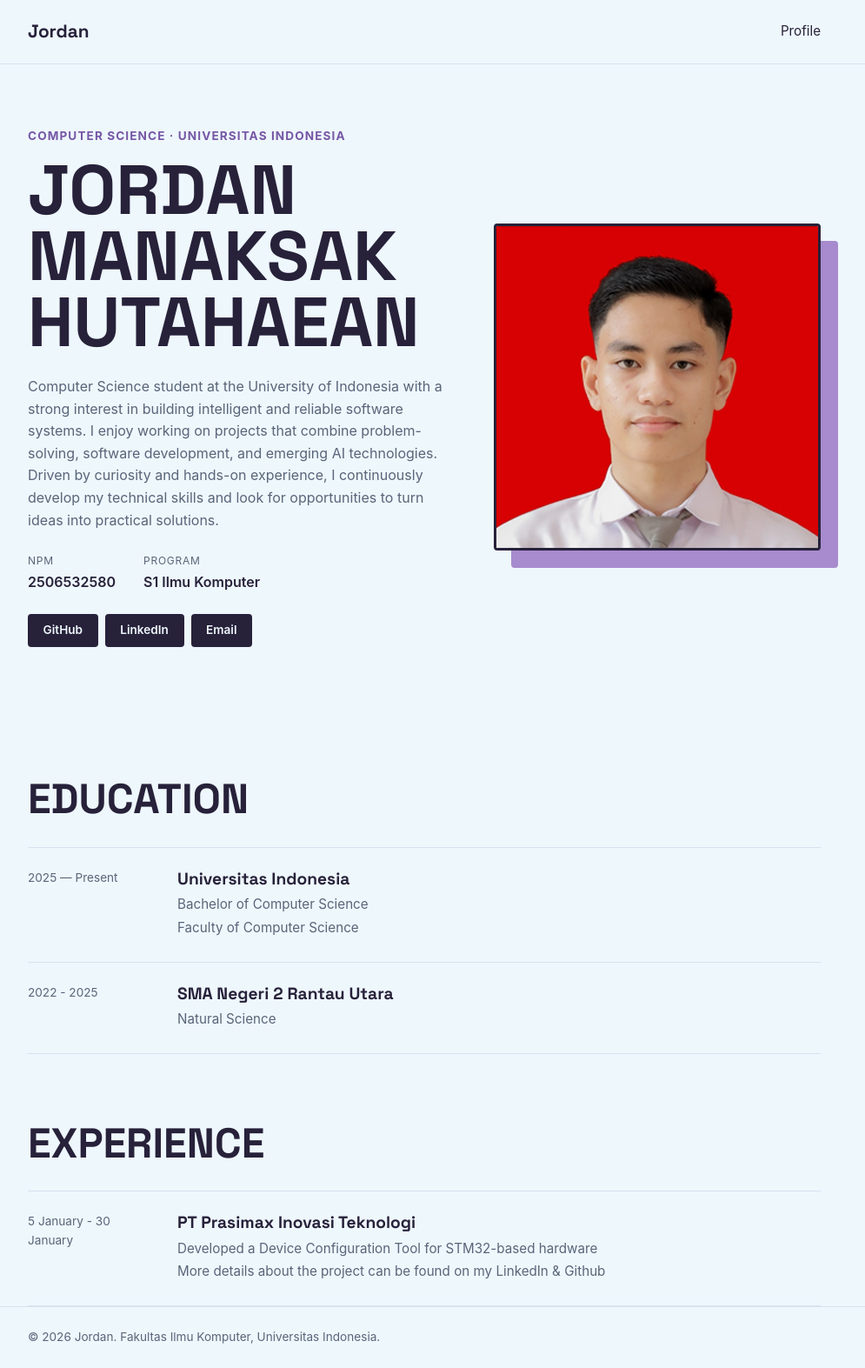
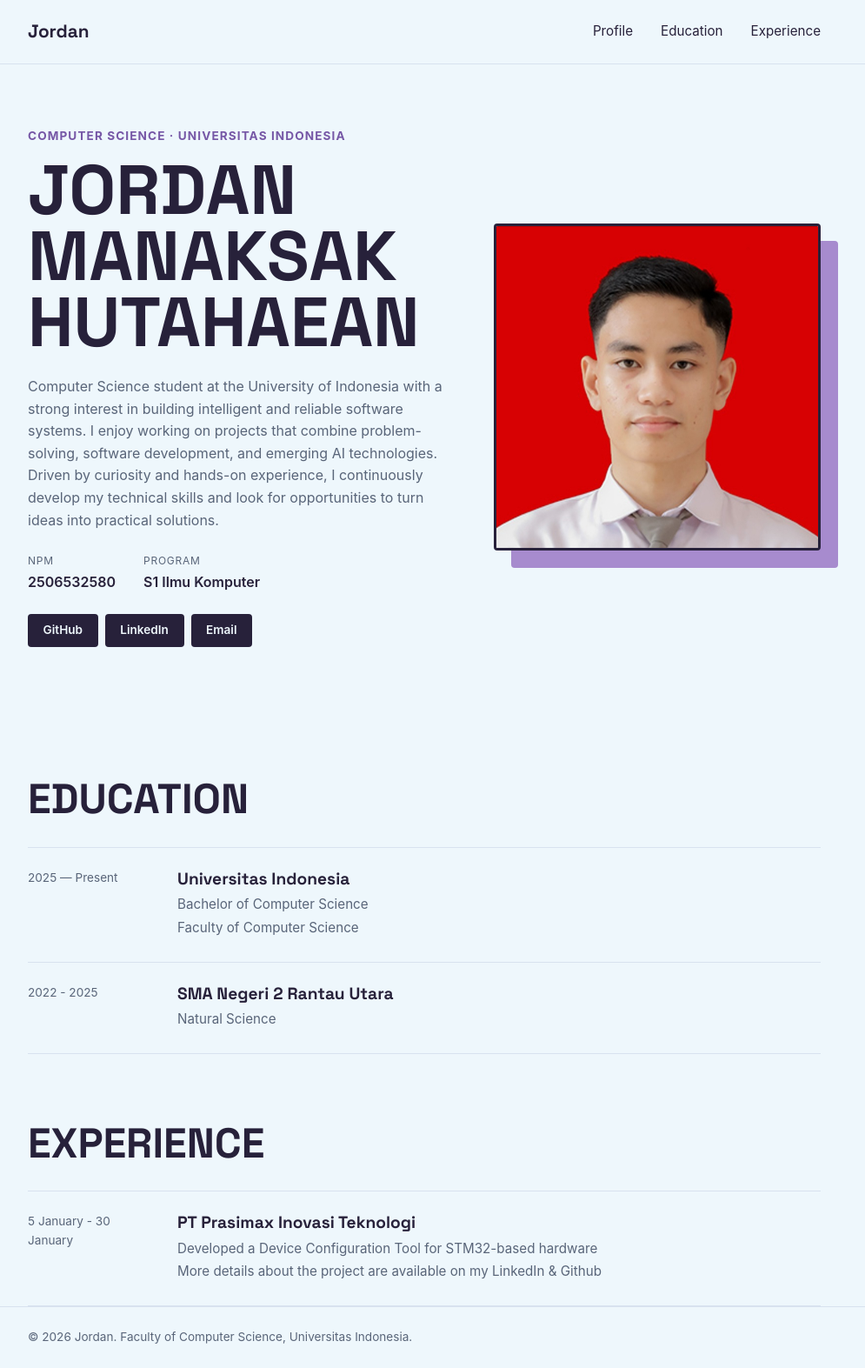
Before and after one commit to joan09go-dotcom/myportofolio, a Django app: page / in a window 1280 px wide. Shown: the whole page at 87% size, without its empty margins (152-1147 px from the left). Run offline with Django 5.2, Linux system fonts and the light colour scheme.

Commit message:
Improve the portofolio structure and add Add education and experience navigation

```diff
--- a/templates/index.html
+++ b/templates/index.html
@@ -15,6 +15,8 @@
             <a href="#profile" class="brand">Jordan</a>
             <nav>
                 <a href="#profile">Profile</a>
+                <a href="#education">Education</a>
+                <a href="#experience">Experience</a>
             </nav>
         </div>
     </header>
@@ -52,10 +54,10 @@
             </div>
         </section>
 
-        <section class="education">
+        <section class="education" id="education">
             <div class="container">
                 <h2>EDUCATION</h2>
-                <ul class ="education-list">
+                <ul class="education-list">
                     <li>
                         <time class="education-year">
                             2025 — Present
@@ -78,10 +80,10 @@
                 </ul>
             </div>
         </section>
-        <section class="experience">
+        <section class="experience" id="experience">
             <div class="container">
                 <h2>EXPERIENCE</h2>
-                <ul class ="experience-list">
+                <ul class="experience-list">
                     <li>
                         <time class="experience-period">
                             5 January - 30 January
@@ -89,7 +91,7 @@
                         <div class="experience-info">
                             <h3>PT Prasimax Inovasi Teknologi</h3>
                             <p>Developed a Device Configuration Tool for STM32-based hardware</p>
-                            <p>More details about the project can be found on my LinkedIn & Github</p>
+                            <p>More details about the project are available on my LinkedIn & Github</p>
                         </div>
                     </li>
                 </ul>
@@ -100,7 +102,7 @@
 
     <footer class="site-footer">
         <div class="container">
-            <p>&copy; 2026 Jordan. Fakultas Ilmu Komputer, Universitas Indonesia.</p>
+            <p>&copy; 2026 Jordan. Faculty of Computer Science, Universitas Indonesia.</p>
         </div>
     </footer>
 </body>
```
Also changed, not shown: static/css/style.css (+8 -5 lines).
